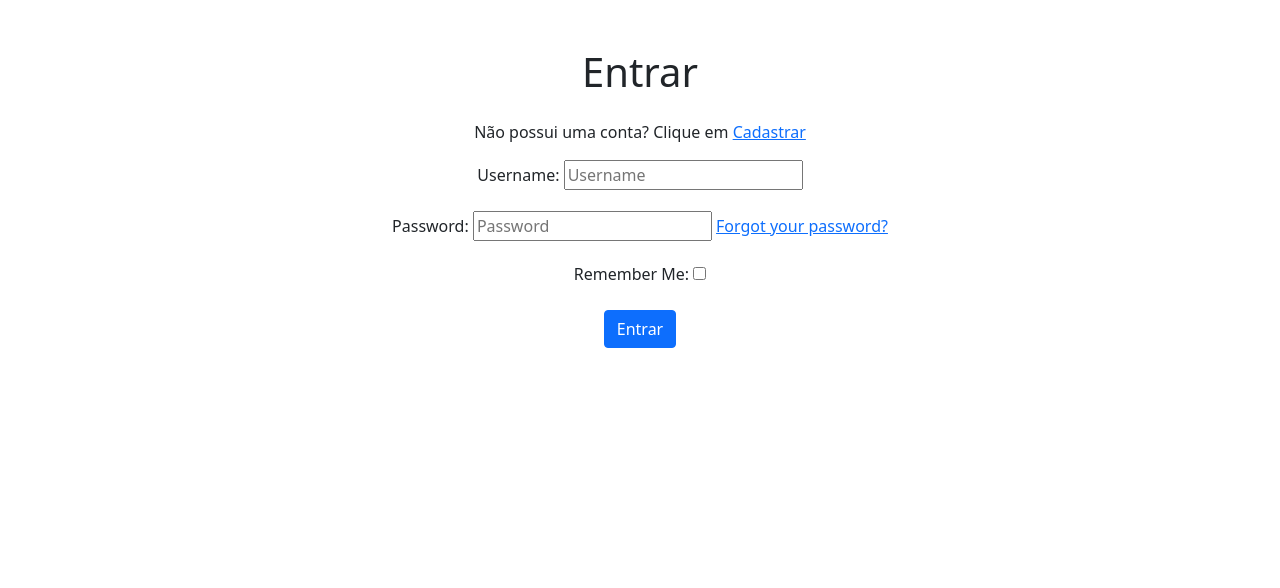
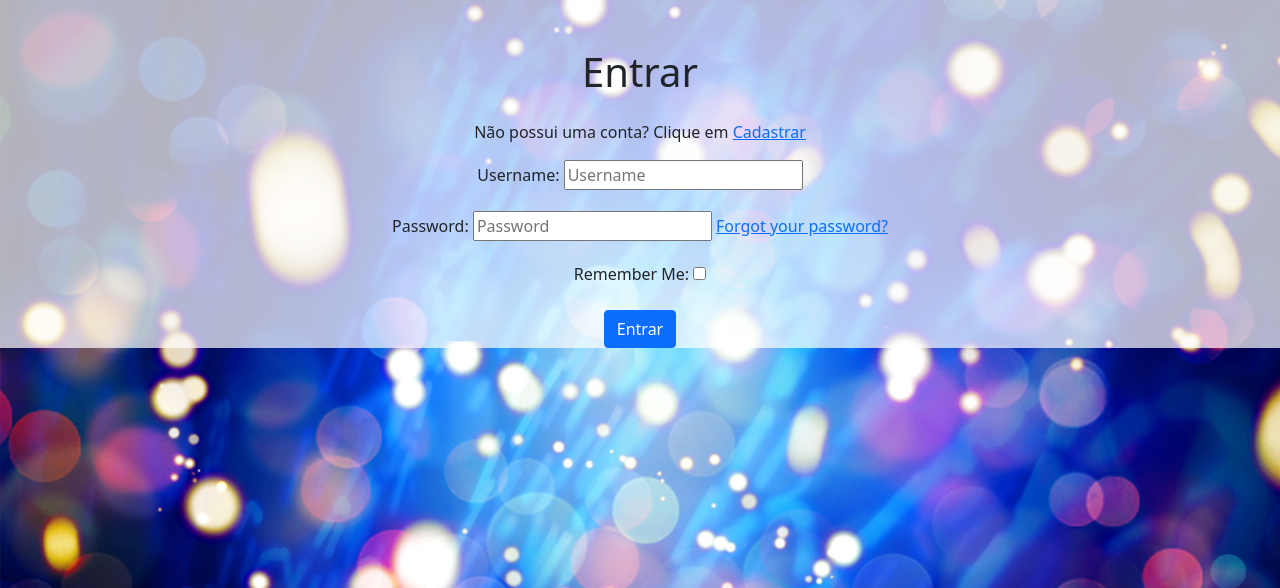
Before and after one commit to JPHD2903/FINECAP, a Django app: page /accounts/login/ in a window 1280 px wide. Shown: the top 588 px of the page. Run offline with Django 4.2, Linux system fonts and the light colour scheme; some libraries are stand-ins or nearby versions.

Commit message:
Commit_corrig_template_final

```diff
--- a/FINECAP/templates/account/base.html
+++ b/FINECAP/templates/account/base.html
@@ -1,5 +1,6 @@
 {% load i18n %}
 {% load static %}
+
 <!DOCTYPE html>
 <html>
 
@@ -33,6 +34,14 @@
 <body>
   {% block body %}
 
+  <style>
+    body {
+      background-image: url("{% static 'imgs/IMG2.jpeg' %}");
+      background-size: cover;
+      background-repeat: no-repeat;
+    }
+  </style>
+
   {% if messages %}
   <div>
     <strong>{% trans "Messages:" %}</strong>
--- a/FINECAP/templates/account/login.html
+++ b/FINECAP/templates/account/login.html
@@ -5,6 +5,7 @@
 {% block head_title %}{% trans "Sign In" %}{% endblock head_title %}
 
 {% block content %}
+
 <div>
   <div class="mensagem_card">
     {% if messages %}
@@ -16,6 +17,8 @@
     {% endif %}
   </div>
 </div>
+
+<div class="text-center vertical-center" style="background-color: rgba(255, 255, 255, 0.7);">
   <div class="text-center vertical-center">
     <div class="row justify-content-center">
       <div class="col-md-6">
@@ -32,7 +35,9 @@
             <a href="{{ signup_url }}">Entrar</a> primeiro.{% endblocktrans %}
           </p>
         {% endif %}
+        <div class="text-center vertical-center" style="background-color: rgba(255, 255, 255, 0.7);">
 
+        </div>
         <form class="login" method="POST" action="{% url 'account_login' %}">
           {% csrf_token %}
           {{ form.as_p }}
@@ -49,4 +54,7 @@
       </div>
     </div>
   </div>
+</div>
+
+
 {% endblock content %}
--- a/FINECAP/templates/account/logout.html
+++ b/FINECAP/templates/account/logout.html
@@ -5,6 +5,7 @@
 {% block head_title %}{% trans "Sign Out" %}{% endblock head_title %}
 
 {% block content %}
+<div class="text-center vertical-center" style="background-color: rgba(255, 255, 255, 0.7);">
   <div class="text-center vertical-center">
     <h1 class="mt-5">{% trans "Sair" %}</h1>
 
@@ -18,5 +19,6 @@
       <button class="btn btn-primary mt-3" type="submit"><a href="{% url 'account_login' %}"></a>{% trans 'Sair' %}</button>
     </form>
   </div>
+</div>
 
 {% endblock content %}
--- a/FINECAP/templates/account/signup.html
+++ b/FINECAP/templates/account/signup.html
@@ -3,7 +3,7 @@
 {% load account socialaccount %}
 {% block head_title %}{% trans "Signup" %}{% endblock head_title %}
 {% block content %}
-
+<div class="text-center vertical-center" style="background-color: rgba(255, 255, 255, 0.7);">
   <div class="text-center vertical-center">
     <div class="row justify-content-center">
       <div class="col-md-6">
@@ -22,5 +22,8 @@
       </div>
     </div>
   </div>
+</div>
+
+
 
 {% endblock content %}
--- a/templates/base.html
+++ b/templates/base.html
@@ -26,7 +26,7 @@
 
 <body>
   <nav class="navbar navbar-dark sticky-top bg-dark flex-md-nowrap p-0">
-    <a class="navbar-brand col-sm-3 col-md-2 mr-0" href="#">!Events-Register!</a>
+    <a class="navbar-brand col-sm-3 col-md-2 mr-0" href="#">!REGISTRO-FINECAP!</a>
     <input class="form-control form-control-dark w-100" type="text" placeholder="Search" aria-label="Search">
     <ul class="navbar-nav px-3">
       <li class="nav-item text-nowrap">
```
Also changed, not shown: db.sqlite3, static/imgs/IMG2.jpeg (added). Lines whose indentation alone changed are shown as unchanged.
